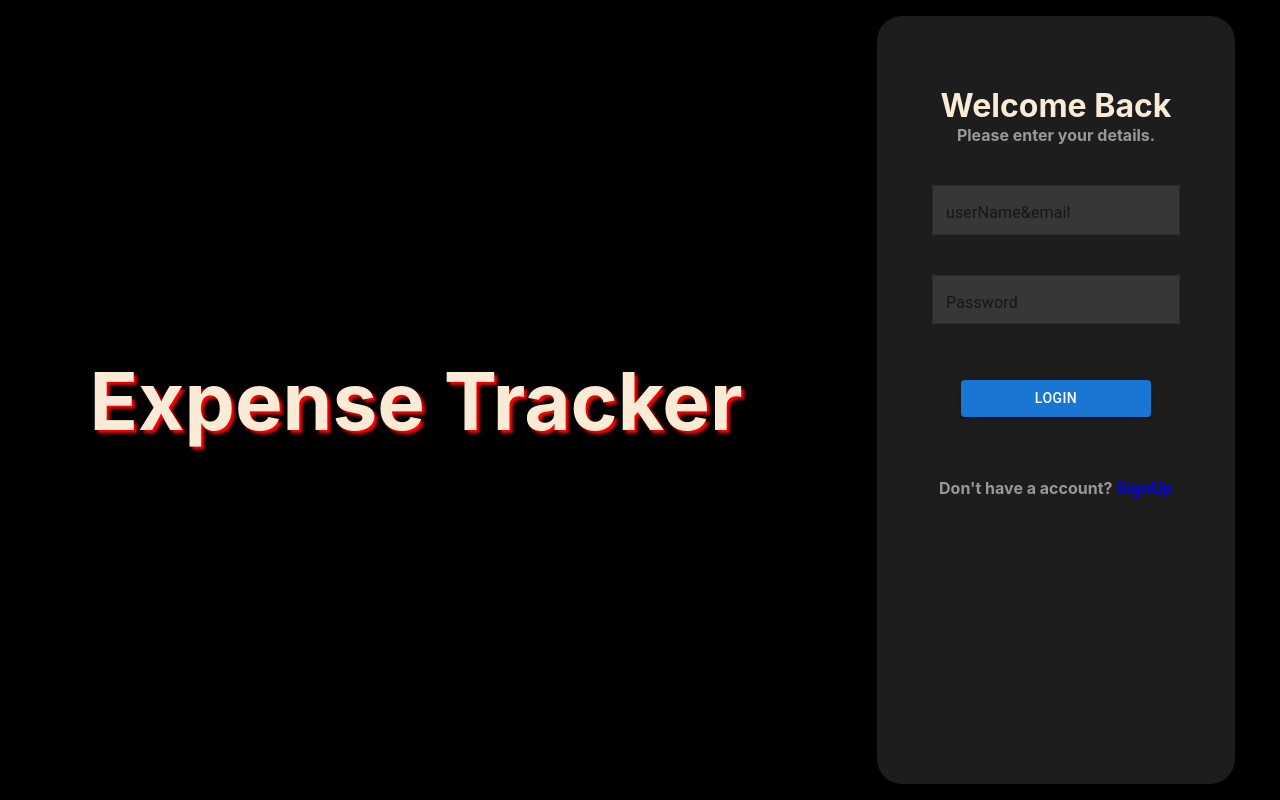
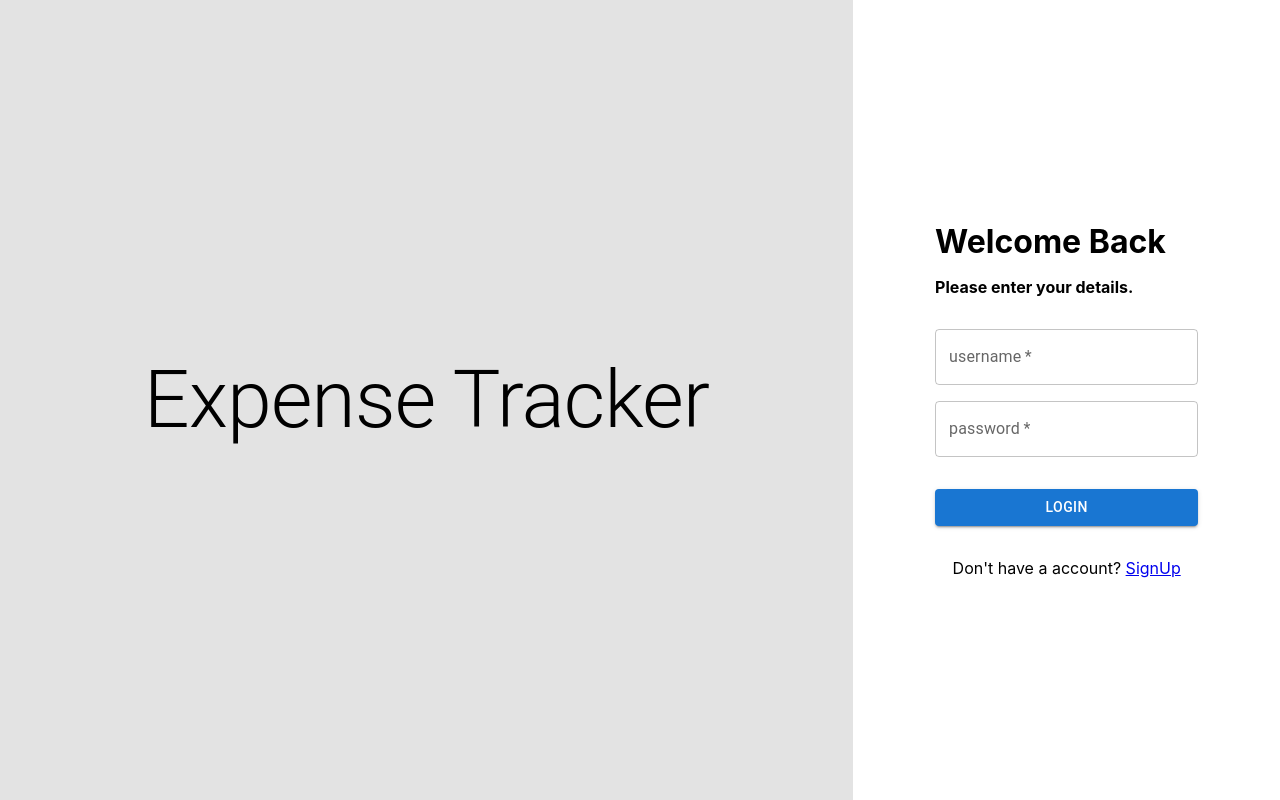
Before and after one commit to KRAN22/Expense_tracker, a React (Create React App) app in the folder frontend/: page / in a window 1280 px wide. Built offline with nearby package versions, Linux system fonts and the light colour scheme.

Commit message:
All css is change into material ui

```diff
--- a/frontend/src/expenseTracker/category/category-Edit.jsx
+++ b/frontend/src/expenseTracker/category/category-Edit.jsx
@@ -1,58 +1,60 @@
-import "./category.css"
-import { TextField } from "@mui/material"
-import {Button} from "@mui/material"
-import { useState } from "react"
-import axios from "axios"
+import "./category.css";
+import { Grid, TextField, Typography } from "@mui/material";
+import { Button } from "@mui/material";
+import { useState } from "react";
+import axios from "axios";
 
+export const CategoryEdit = (props) => {
+  const name = props.category.categoryName;
+  const id = props.category.ids;
+  const [categoryName, setCategoryName] = useState(name);
 
-export const CategoryEdit = (props)=>{
-    const name = props.category.categoryName
-    const id = props.category.ids
-    const [categoryName,setCategoryName] = useState(name)
+  const onChangeHandler = (e) => {
+    setCategoryName(e.target.value);
+  };
 
-    const onChangeHandler=(e)=>{
-        setCategoryName(e.target.value);
+  const onClickSubmit = async () => {
+    const baseURL = `http://127.0.0.1:8000/api/category/updateCategory/${id}`;
+    const body = { categoryName };
+    try {
+      const response = await axios.put(baseURL, body);
+      if (response) {
+        window.location.reload();
       }
-
-    const onClickSubmit = async() =>{
-        const baseURL = `http://127.0.0.1:8000/api/category/updateCategory/${id}`
-        const body = {categoryName}
-        try{
-            const response = await axios.put(baseURL,body)
-            if(response){
-                window.location.reload()
-            }
-        }catch (e){
+    } catch (e) {
       console.log(e.response.data);
     }
-    }
-
+  };
   return (
-        <div className="category-main">
-        <div className="category-add">
-          <div className="box">
-            <h1>Edit your Category</h1>
-            <div className="tag">
+    <Grid
+      item
+      container
+      p={2}
+      xs={8}
+      height={"90vh"}
+      width={"30%"}
+      margin="auto"
+      mt={"30px"}
+      sx={{ background: "#e3e3e3", borderRadius: "20px" }}
+    >
+      <Grid item xs={12} pt={"50px"} sx={{ textAlign: "center" }}>
+        <Typography variant="h5">Edit your Category</Typography>
+      </Grid>
+      <Grid item xs={12}>
         <TextField
-                id="outlined-basic"
+          fullWidth
           label="category"
           variant="outlined"
           type={"text"}
           value={categoryName}
           onChange={onChangeHandler}
         />
-            </div>
-            <div className="tag">
-              <Button
-                id="category-Btn"
-                variant="contained"
-                onClick={onClickSubmit}
-              >
+      </Grid>
+      <Grid xs={12}>
+        <Button fullWidth variant="contained" onClick={onClickSubmit}>
           Submit
         </Button>
-            </div>
-          </div>
-        </div>
-      </div>
-    )
-}
+      </Grid>
+    </Grid>
+  );
+};
--- a/frontend/src/expenseTracker/category/category-List.jsx
+++ b/frontend/src/expenseTracker/category/category-List.jsx
@@ -1,17 +1,17 @@
-import "./category.css";
 import EditIcon from "@mui/icons-material/Edit";
 import DeleteTwoToneIcon from "@mui/icons-material/DeleteTwoTone";
 import { useState, useEffect } from "react";
 import axios from "axios";
 import { Category } from "./category";
 import { CategoryEdit } from "./category-Edit";
+import { Button, Divider, Grid, Typography } from "@mui/material";
 
 export const CategoryList = () => {
   const [list, setList] = useState([]);
   const [event, setEvent] = useState(false);
   const [edit, setEdit] = useState(false);
-  const [categoryName,setCategoryName] = useState("")
-  const [ids,setIds] = useState("")
+  const [categoryName, setCategoryName] = useState("");
+  const [ids, setIds] = useState("");
 
   useEffect(() => {
     getCategory();
@@ -41,74 +41,98 @@ export const CategoryList = () => {
   const OnClickEvent = () => {
     setEvent(true);
   };
-
-  const onClickEdit = (categoryName,id) => {
+  const onClickEdit = (categoryName, id) => {
     setEdit(true);
-    setCategoryName(categoryName)
-    setIds(id)
+    setCategoryName(categoryName);
+    setIds(id);
   };
 
   return (
-    <div>
+    <>
       {edit ? (
-        <CategoryEdit category={{categoryName,ids}} />
+        <CategoryEdit category={{ categoryName, ids }} />
       ) : (
-        <div>
+        <>
           {event ? (
             <Category />
           ) : (
-            <div className="categoryList-main">
-              <div className="category-list">
-                <div className="list-box">
-                  <button className="addBtn" onClick={OnClickEvent}>
+            <Grid container xs={12}>
+              <Grid item container xs={10} p={2} margin={"Auto"}>
+                <Grid item xs={12} sx={{ textAlign: "center" }}>
+                  <Typography variant="h4">Category list</Typography>
+                </Grid>
+                <Grid item xs={12}>
+                  <Button variant="contained" onClick={OnClickEvent}>
                     Add Category
-                  </button>
-                  <h1>Category list</h1>
-                  <div className="category-list-items">
-                    <div className="id">
-                      <h2>ID</h2>
-                    </div>
-                    <div className="category">
-                      <h2>CATEGORIES NAME</h2>
-                    </div>
-                    <div className="edit">
-                      <h2>EDIT</h2>
-                    </div>
-                    <div className="delete">
-                      <h2>DELETE</h2>
-                    </div>
-                  </div>
-                  <hr className="hr"></hr>
-                  <div>
+                  </Button>
+                </Grid>
+              </Grid>
+              <Grid item container xs={12}>
+                <Grid
+                  item
+                  container
+                  xs={10}
+                  margin={"Auto"}
+                  sx={{ textAlign: "center", background: "white" }}
+                >
+                  <Grid item xs={2}>
+                    <Typography variant="h6">ID</Typography>
+                  </Grid>
+                  <Grid item xs={6}>
+                    <Typography variant="h6">CATEGORYNAME</Typography>
+                  </Grid>
+                  <Grid item xs={2}>
+                    <Typography variant="h6">EDIT</Typography>
+                  </Grid>
+                  <Grid item xs={2}>
+                    <Typography variant="h6">DELETE</Typography>
+                  </Grid>
+                </Grid>
+                <Divider color={"red"} />
                 {list.map((item) => {
                   return (
-                        <div key={item.id} className="category-list-items">
-                          <div className="id">
-                            <h2>{item.id}</h2>
-                          </div>
-                          <div className="category">
-                            <h2>{item.categoryName}</h2>
-                          </div>
-                          <div className="edit">
-                            <button onClick={() => onClickEdit(item.categoryName,item.id)}>
+                    <Grid
+                      item
+                      container
+                      key={item.id}
+                      xs={10}
+                      margin={"Auto"}
+                      sx={{ textAlign: "center", background: "white" }}
+                    >
+                      <Grid item xs={2}>
+                        <Typography variant="h6">{item.id}</Typography>
+                      </Grid>
+                      <Grid item xs={6}>
+                        <Typography variant="h6">
+                          {item.categoryName}
+                        </Typography>
+                      </Grid>
+                      <Grid item xs={2}>
+                        <Typography variant="h6">
+                          <button
+                            onClick={() =>
+                              onClickEdit(item.categoryName, item.id)
+                            }
+                          >
                             <EditIcon />
                           </button>
-                          </div>
-                          <div className="delete">
+                        </Typography>
+                      </Grid>
+                      <Grid item xs={2}>
+                        <Typography variant="h6">
                           <button onClick={() => OnClickDelete(item.id)}>
                             <DeleteTwoToneIcon />
                           </button>
-                          </div>
-                        </div>
+                        </Typography>
+                      </Grid>
+                    </Grid>
                   );
                 })}
-                  </div>
-                </div>
-              </div>
-            </div>
+              </Grid>
+            </Grid>
           )}
-        </div>
+        </>
       )}
-    </div>
+    </>
   );
 };
--- a/frontend/src/expenseTracker/category/category.css
+++ b/frontend/src/expenseTracker/category/category.css
@@ -1,112 +1,34 @@
 /* Category Add  */
-.category-main{
+.category-main {
   width: 100%;
   display: flex;
   text-align: center;
   box-sizing: border-box;
 }
-.category-add{
+.category-add {
   width: 100%;
   height: 100vh;
   display: flex;
   justify-content: center;
   box-sizing: border-box;
   align-items: center;
-    background-color: black;
 }
-.box{
+.box {
   width: 80%;
   height: 96vh;
-    background-color: #1d1d1d;
   border-radius: 25px;
 }
-.category-add h1{
+.category-add h1 {
   font-size: 200%;
   color: aliceblue;
   padding-top: 80px;
 }
 
-.tag{
+.tag {
   padding-top: 40px;
   width: 100%;
   text-align: center;
 }
-#category-Btn{
+#category-Btn {
   width: 30%;
 }
-
-/* Category list */
-
-.categoryList-main{
-    width: 100%;
-    display: flex;
-    text-align: center;
-    box-sizing: border-box;
-}
-
-.category-list{
-    width: 100%;
-    display: flex;
-    height: 100vh;
-    justify-content: center;
-    box-sizing: border-box;
-    align-items: center;
-    background-color: black;
-}
-.list-box{
-    width: 95%;
-    height: 96vh;
-    background-color: #1d1d1d;
-    border-radius: 25px;
-}
-.addBtn{
-    margin-left: 700px;
-    margin-top: 5px;
-    padding: 5px;
-    border-radius: 7px;
-    background-color: #e35933;
-    color: aliceblue;
-    border-color: #e35933;
-}
-.category-list h1{
-    color: aliceblue;
-    text-align: center;
-    margin: 0%;
-    padding: 10px 0px 10px 0px;
-}
-
-.category-list-items{
-    width: 100%;
-    display: flex;
-    color: aliceblue;
-}
-.id{
-    width: 10%;
-
-}
-.id h2{
-    margin: 0;
-    padding-right: 20px;
-}
-.category{
-    width: 50%;
-}
-
-.category h2{
-    margin: 0;
-}
-
-.edit{
-    width:20% ;
-}
-.edit h2{
-    margin: 0;
-}
-.delete{
-    width: 20%;
-}
-.delete h2{
-    margin: 0;
-}
-
-/* Category Edit*/
--- a/frontend/src/expenseTracker/main.css
+++ b/frontend/src/expenseTracker/main.css
@@ -1,52 +1,21 @@
-.ex-main{
-    width: 100%;
-    display: flex;
-    box-sizing: border-box;
-}
-
-.ex-sidebar{
-    width: 20%;
-    height: 100vh;
-    display: flex;
-    justify-content: center;
-    box-sizing: border-box;
-    align-items: center;
-    background-color: black;
-}
-.ex-sidebar-body{
-    width: 90%;
-    height: 96vh;
-    border-radius: 25px;
-    background-color: #1d1d1d;
-}
-.ex-image{
+.ex-image {
   text-align: center;
 }
-.ex-image img{
+.ex-image img {
   margin-top: 10px;
   width: 25%;
   background-color: #5c8d78;
   padding: 4px;
   border-radius: 20px;
 }
-.ex-image h5{
+.ex-image h5 {
   color: aliceblue;
   padding-top: 5px;
   margin: 0%;
   padding-bottom: 5px;
 }
-.ex-image hr{
-    width:70%;
-    text-align: center;
-}
-.hr{
-    border: 1px solid rgb(93, 92, 92);
-    border-radius: 5px;
-}
-.ex-header{
-    width: 80%;
-}
-.ex-categories{
+
+.ex-categories {
   color: aliceblue;
   text-align: center;
 }
--- a/frontend/src/expenseTracker/main.jsx
+++ b/frontend/src/expenseTracker/main.jsx
@@ -1,26 +1,31 @@
 import React from "react";
-import "./main.css";
 import image from "../image/image1.png";
 import { Link, Outlet } from "react-router-dom";
+import { Divider, Grid } from "@mui/material";
+import "./main.css";
 
 export const ExpenseTracker = () => {
   return (
-    <div className="ex-main">
-      <div className="ex-sidebar">
-        <div className="ex-sidebar-body">
+    <Grid sx={{ height: "100vh" }} container xs={12}>
+      <Grid container item xs={2} sx={{ background: "lightgreen" }}>
+        <Grid container item xs={12} direction="column">
+          <Grid item xs={3} direction="column" margin={"auto"}>
             <div className="ex-image">
               <img src={image} alt="people" />
               <h5>Hello,kranthi</h5>
-            <hr className="hr"></hr>
             </div>
+            <Divider color="white" />
+          </Grid>
+          <Grid item xs={9} p={1} sx={{ margin: "auto" }}>
             <div className="ex-categories">
               <Link to={"/expenseTracker/category"}>Category</Link>
             </div>
-        </div>
-      </div>
-      <div className="ex-header">
+          </Grid>
+        </Grid>
+      </Grid>
+      <Grid item xs={10} sx={{ background: "lightblue" }}>
         <Outlet />
-      </div>
-    </div>
+      </Grid>
+    </Grid>
   );
 };
--- a/frontend/src/index.css
+++ b/frontend/src/index.css
@@ -1,14 +1,25 @@
 body {
   margin: 0;
-  font-family: -apple-system, BlinkMacSystemFont, 'Segoe UI', 'Roboto', 'Oxygen',
-    'Ubuntu', 'Cantarell', 'Fira Sans', 'Droid Sans', 'Helvetica Neue',
+  font-family: -apple-system, BlinkMacSystemFont, "Segoe UI", "Roboto", "Oxygen",
+    "Ubuntu", "Cantarell", "Fira Sans", "Droid Sans", "Helvetica Neue",
     sans-serif;
   -webkit-font-smoothing: antialiased;
   -moz-osx-font-smoothing: grayscale;
-  background-color: black;
 }
 
 code {
-  font-family: source-code-pro, Menlo, Monaco, Consolas, 'Courier New',
+  font-family: source-code-pro, Menlo, Monaco, Consolas, "Courier New",
     monospace;
 }
+
+h1 {
+  margin: 0px;
+}
+
+h2 {
+  margin: 0px;
+}
+
+h4 {
+  margin: 0px;
+}
--- a/frontend/src/loginPage/login.css
+++ /dev/null
@@ -1,67 +0,0 @@
-.Main{
-    width: 100%;
-    color: antiquewhite;
-    display: flex;
-    box-sizing: border-box;
-}
-.heading{
-    width: 65%;
-    height: 100vh;
-    display: flex;
-    justify-content: center;
-    align-items: center;
-    font-size: 40px;
-    text-align: center;
-}
-.heading h1{
-    margin: 0;
-    text-shadow: 3px 3px 3px red;
-}
-.login{
-    width:35%;
-    box-sizing: border-box;
-    display: flex;
-    text-align: center;
-    justify-content: center;
-    align-items: center;
-}
-.box{
-    width: 90%;
-    height: 96vh;
-    text-align: center;
-}
-.header{
-    text-align: center;
-}
-.header h1 {
-    margin: 0;
-    padding-top: 70px;
-}
-.header h4{
-    margin: 0;
-    color: rgba(245, 236, 236, 0.588);
-    padding-bottom: 40px;
-}
-.loginMain{
-    text-align: center;
-}
-.log-tag{
-    padding-bottom: 40px;
-}
-.log-tag p{
-    margin: 0;
-}
-
-#outlined-basic{
-    color: white;
-    background-color: rgba(229, 227, 227, 0.131);
-    padding-bottom: 10px;
-}
-#Btn{
-    width: 53%;
-}
-.footer{
-    text-align: center;
-    color: rgba(245, 236, 236, 0.588);
-    padding-top: 40px;
-}
--- a/frontend/src/loginPage/login.jsx
+++ b/frontend/src/loginPage/login.jsx
@@ -1,10 +1,10 @@
 import React from "react";
 import Button from "@mui/material/Button";
-import { TextField } from "@mui/material";
+import { Grid, TextField, Typography } from "@mui/material";
 import { Link, useNavigate } from "react-router-dom";
 import { useState } from "react";
 import axios from "axios";
-import "./login.css";
+import Box from "@mui/material/Box";
 
 export const LoginForm = () => {
   const [username, setUsername] = useState("");
@@ -41,57 +41,64 @@ export const LoginForm = () => {
     setPasswordError(password.length === 0);
   };
   return (
-    <div className="Main">
-      <div className="heading">
-        <h1>Expense Tracker</h1>
-      </div>
-      <div className="login">
-        <div className="box">
-          <div className="header">
+    <Grid sx={{ height: "100vh" }} container xs={12}>
+      <Grid item container xs={12} sm={8} md={8} sx={{ background: "#e3e3e3" }}>
+        <Grid direction="column" m="auto" p={2} item>
+          <Typography variant="h2" fontSize={"80px"}>
+            Expense Tracker
+          </Typography>
+        </Grid>
+      </Grid>
+      <Grid item container p={2} xs={12} sm={4} md={4}>
+        <Grid item container xs={8} margin="auto" rowSpacing={2}>
           <h1>Welcome Back</h1>
+          <Box mt={2} mb={2}>
             <h4>Please enter your details.</h4>
-          </div>
-          <div className="loginMain">
-            <div className="log-tag">
+          </Box>
+          <Grid item xs={12}>
             <TextField
-                id="outlined-basic"
-                label="userName&email"
+              fullWidth
+              sx={{ background: "white" }}
+              label="username"
+              autoComplete="off"
               variant="outlined"
+              required
               type={"text"}
-                color={"secondary"}
+              error={userError}
               onChange={onchangeUserHandler}
             />
-              {userError && (
-                <p style={{ color: "red" }}>*username is Required</p>
-              )}
-            </div>
-            <div className="log-tag">
+          </Grid>
+          <Grid xs={12} item>
             <TextField
-                id="outlined-basic"
-                label="Password"
+              fullWidth
+              sx={{ background: "white" }}
+              label="password"
+              required
+              error={passwordError}
+              autoComplete="off"
               variant="outlined"
               type={"password"}
-                color={"error"}
               onChange={onChangePasswordHandler}
             />
-              {passwordError && (
-                <p style={{ color: "red" }}>*Password is Required</p>
-              )}
-            </div>
-            <div className="btn">
+          </Grid>
+          <Grid item xs={12}>
             <p style={{ color: "red" }}>{error}</p>
-              <Button id="Btn" variant="contained" onClick={SubmitHandler}>
+            <Button
+              fullWidth
+              id="Btn"
+              variant="contained"
+              onClick={SubmitHandler}
+            >
               Login
             </Button>
-            </div>
-          </div>
-          <div className="footer">
-            <h4>
+          </Grid>
+          <Grid item xs={12} mt={2} sx={{ textAlign: "center" }}>
+            <Typography variant="p">
               Don't have a account? <Link to={"/signUp"}>SignUp</Link>
-            </h4>
-          </div>
-        </div>
-      </div>
-    </div>
+            </Typography>
+          </Grid>
+        </Grid>
+      </Grid>
+    </Grid>
   );
 };
--- a/frontend/src/loginPage/signup.css
+++ /dev/null
@@ -1,45 +0,0 @@
-.main{
-    color: white;
-    width: 100%;
-    color: antiquewhite;
-    display: flex;
-    box-sizing: border-box;
-}
-.signup{
-    width: 40%;
-    text-align: center;
-    padding-top: 70px ;
-}
-
-.header{
-    text-align: center;
-}
-
-.header h1 {
-    margin: 0;
-}
-
-.header h4{
-    margin: 0;
-    color: rgba(245, 236, 236, 0.588);
-    padding-bottom: 40px;
-}
-.image{
-    width: 60%;
-}
-.image img{
-    width: 100%;
-    height: 100vh;
-}
-.tag{
-    padding-bottom: 30px;
-}
-#outlined-basic{
-    color: white;
-    background-color: rgba(229, 227, 227, 0.131);
-    padding-bottom: 10px;
-}
-
-#btn{
-    width: 47%;
-}
--- a/frontend/src/loginPage/signup.jsx
+++ b/frontend/src/loginPage/signup.jsx
@@ -1,57 +1,63 @@
 import React from "react";
-import { TextField } from "@mui/material";
+import { Grid, TextField, Typography } from "@mui/material";
 import Button from "@mui/material/Button";
-import "./signup.css";
-import {Link} from "react-router-dom"
+import { Link } from "react-router-dom";
 
 export const SignUp = () => {
   return (
-    <div className="main">
-      <div className="image">
-        <img alt="expenseTracker" src="https://blog.sheetgo.com/wp-content/uploads/2020/08/finance-processes-blog-images-05.png" />
-      </div>
-      <div className="signup">
-        <div className="header">
-          <h1>Sign Up</h1>
-          <h4>Let's Create your account</h4>
-        </div>
-        <div className="signupMain">
-          <div className="tag">
+    <Grid sx={{ height: "100vh" }} container xs={12}>
+      <Grid item xs={12} sm={9} md={9} sx={{ background: "#e3e3e3" }}></Grid>
+      <Grid
+        item
+        container
+        xs={12}
+        sm={3}
+        md={3}
+        p={3}
+        sx={{ background: "white" }}
+      >
+        <Grid item xs={12} margin="auto">
+          <Typography variant="h3" sx={{ margin: "0" }}>
+            Sign Up
+          </Typography>
+          <Typography variant="h6">Let's Create your account</Typography>
+        </Grid>
+        <Grid item xs={12}>
           <TextField
-              id="outlined-basic"
-              label="Title"
+            fullWidth
+            label="username"
             variant="outlined"
             type={"text"}
           />
-          </div>
-          <div className="tag">
+        </Grid>
+        <Grid item xs={12}>
           <TextField
-              id="outlined-basic"
+            fullWidth
             label="email"
             variant="outlined"
             type={"email"}
           />
-          </div>
-          <div className="tag">
+        </Grid>
+        <Grid item xs={12}>
           <TextField
-              id="outlined-basic"
-              label="Password"
+            fullWidth
+            label="password"
+            autoComplete="off"
             variant="outlined"
             type={"password"}
           />
-          </div>
-          <div>
-            <Button id="btn" variant="contained">
+        </Grid>
+        <Grid item xs={12}>
+          <Button id="btn" variant="contained" fullWidth>
             Login
           </Button>
-          </div>
-        </div>
-        <div className="footer">
-        <h5>
+        </Grid>
+        <Grid item xs={12} sx={{ textAlign: "center" }}>
+          <Typography>
             Already have an account? <Link to={"/"}>Login</Link>
-        </h5>
-        </div>
-      </div>
-    </div>
+          </Typography>
+        </Grid>
+      </Grid>
+    </Grid>
   );
 };
```
Also changed, not shown: 1 other file (tests, documents, lock files or other folders). Lines whose indentation alone changed are shown as unchanged.
